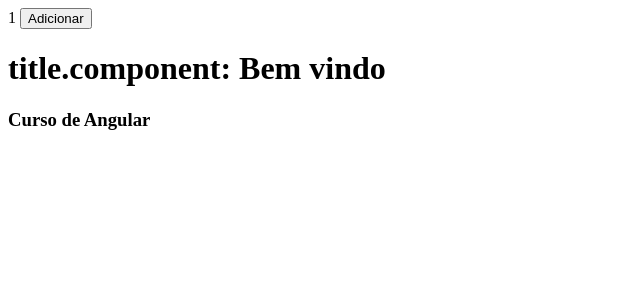
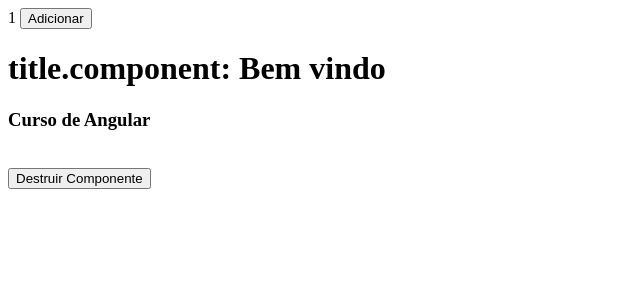
Before and after one commit to ricardorocker/angular-v13, an Angular app in the folder primeiro-projeto-angular/: page / in a window 1280 px wide. Shown: the top 300 px of the page, without its empty margins (0-640 px from the left). Built offline with nearby package versions, Linux system fonts and the light colour scheme.

Commit message:
Seção 03 ngOnDestroy

```diff
--- a/primeiro-projeto-angular/src/app/app.component.ts
+++ b/primeiro-projeto-angular/src/app/app.component.ts
@@ -7,16 +7,20 @@
   {{ valor }}
   <button (click)="adicionar()">Adicionar</button>
   <!-- Seção 03 Ciclo de Vida: ngOnChanges -->
-  <app-title subTitle="Curso de Angular"></app-title>
+  <app-title *ngIf="!destruir" subTitle="Curso de Angular"></app-title>
+  <!-- Seção 03 Ciclo de Vida: ngOnDestroy -->
+  <br>
+  <button (click)="destruirComponent()">Destruir Componente</button>
   <router-outlet></router-outlet>
   `
 
 })
 export class AppComponent implements OnInit, DoCheck, AfterContentInit, AfterContentChecked, AfterViewInit, AfterViewChecked {
 
+  destruir: boolean = false;
   valor: number = 1;
 
-  constructor() {}
+  constructor() { }
 
   // Seção 03 Ciclo de Vida: ngOnInit
   ngOnInit(): void {
@@ -25,6 +29,12 @@
     setTimeout(() => {
       console.log("app.component: 5 segundos.");
     }, 5000)
+  }
+
+
+  // Seção 03 Ciclo de Vida: ngOnDestroy
+  destruirComponent(): void {
+    this.destruir = true;
   }
 
 
@@ -49,7 +59,7 @@
     console.log("app.component: ngAfterViewChecked");
   }
 
-  adicionar(): number{
+  adicionar(): number {
     return this.valor += 1;
   }
 }
--- a/primeiro-projeto-angular/src/app/title/title.component.ts
+++ b/primeiro-projeto-angular/src/app/title/title.component.ts
@@ -1,11 +1,11 @@
-import { Component, Input, OnChanges, OnInit, SimpleChanges } from '@angular/core';
+import { Component, Input, OnChanges, OnInit, SimpleChanges, OnDestroy } from '@angular/core';
 
 @Component({
   selector: 'app-title',
   templateUrl: './title.component.html',
   styleUrls: ['./title.component.css']
 })
-export class TitleComponent implements OnInit, OnChanges {
+export class TitleComponent implements OnInit, OnChanges, OnDestroy {
 
   title: string = "";
 
@@ -23,4 +23,9 @@
     console.log("title.component: subTitle foi alterado de 'Estudando Angular' para 'Curso de Angular' no app.component");
   }
 
+  // Seção 03 Ciclo de Vida: ngOnDestroy
+  ngOnDestroy(): void {
+    console.log("title.component: DESTRUIDO!")
+  }
+
 }
```
